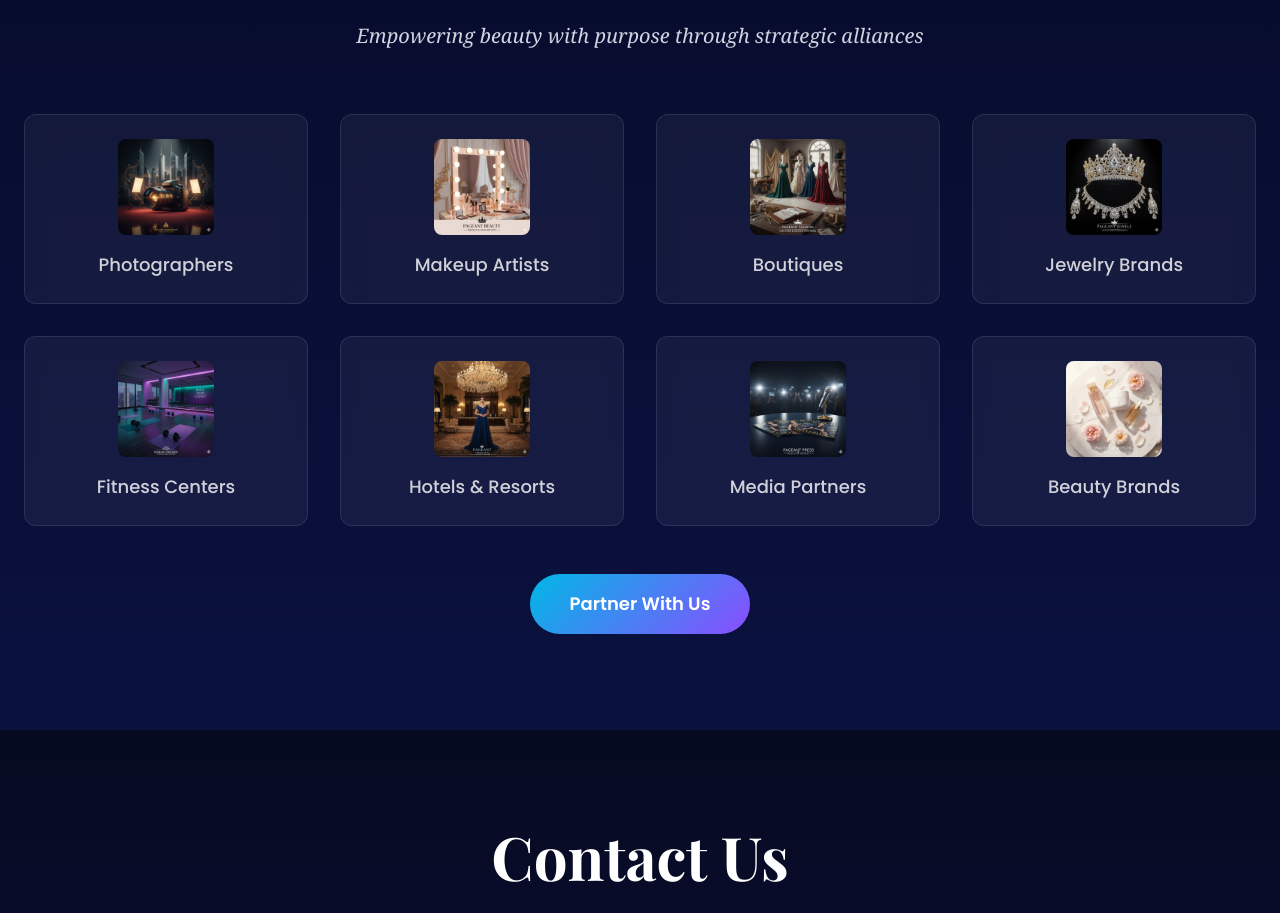
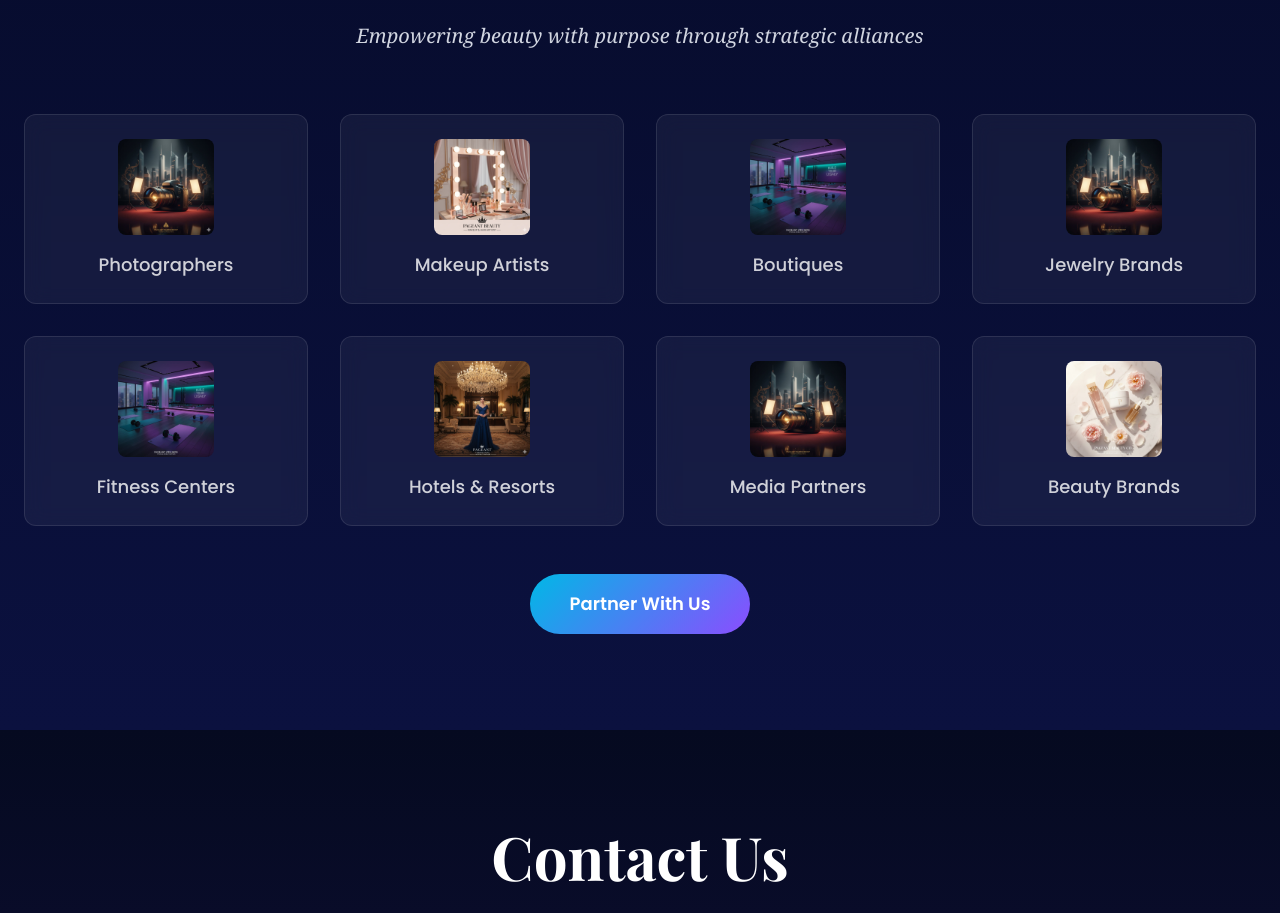
Before and after one commit to Indumathisivakumar/happi-pageant--mrs-site, a React (Vite) app: page / in a window 1280 px wide. Shown: the part 6020-6933 px from the top of the page. Built offline with nearby package versions, Linux system fonts and the light colour scheme.

Commit message:
Updated PartnersSection.tsx

```diff
--- a/src/components/PartnersSection.tsx
+++ b/src/components/PartnersSection.tsx
@@ -4,11 +4,11 @@ const PartnersSection = () => {
   const partners = [
     { name: 'Photographers', logo: '/unnamed (4).jpg' },
     { name: 'Makeup Artists', logo: '/unnamed.jpg' },
-    { name: 'Boutiques', logo: '/unnamed (1).jpg' },
-    { name: 'Jewelry Brands', logo: '/unnamed (7).jpg' },
-    { name: 'Fitness Centers', logo: '/unnamed (6).jpg' },
+    { name: 'Boutiques', logo: '/61dbbfbe-1cd8-43a3-878a-61229f464282.jpg' },
+    { name: 'Jewelry Brands', logo: '/2f2df118-45ea-4fb6-b72b-a64edb1ccc84.jpg' },
+    { name: 'Fitness Centers', logo: '/61dbbfbe-1cd8-43a3-878a-61229f464282.jpg' },
     { name: 'Hotels & Resorts', logo: '/unnamed (5).jpg' },
-    { name: 'Media Partners', logo: '/unnamed (3).jpg' },
+    { name: 'Media Partners', logo: '/2f2df118-45ea-4fb6-b72b-a64edb1ccc84.jpg' },
     { name: 'Beauty Brands', logo: '/unnamed (2).jpg' },
   ];
 
```
